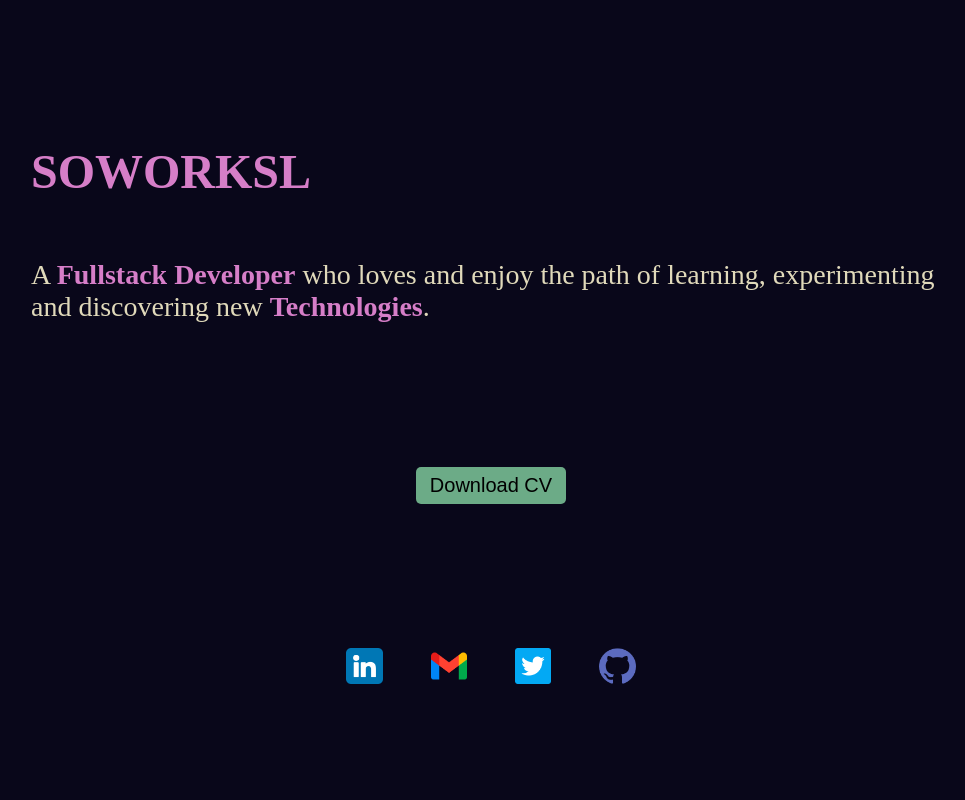
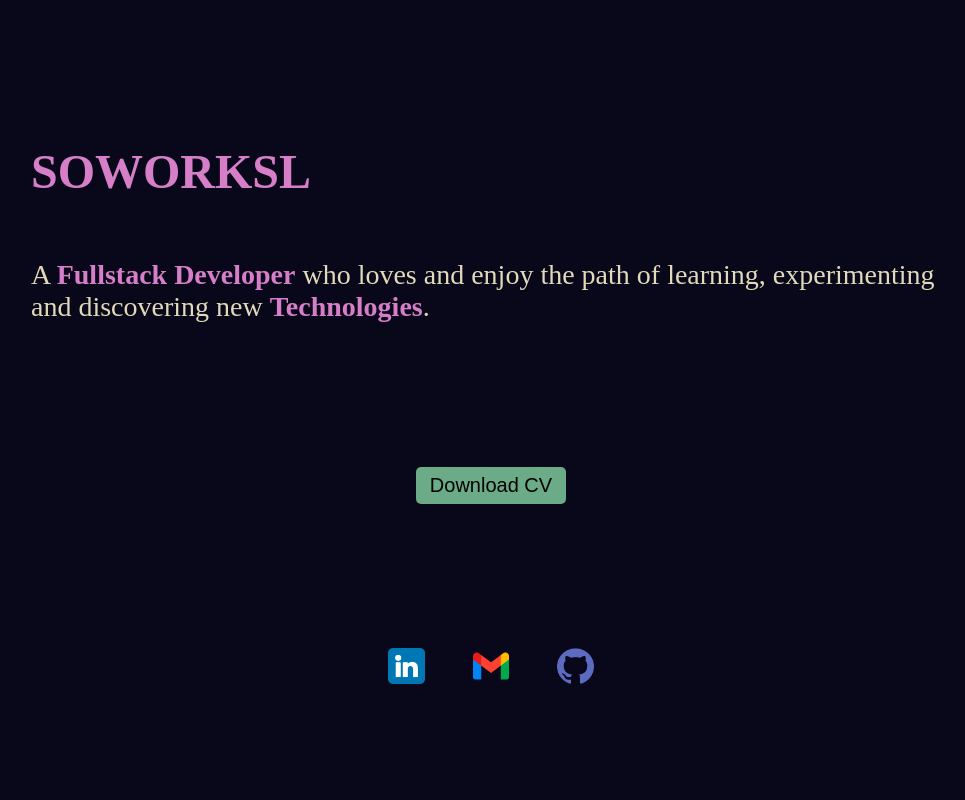
Before and after one commit to soworksl2/soworksl_page, a SvelteKit app: page / in a window 1280 px wide. Shown: the top 800 px of the page, without its empty margins (149-1114 px from the left). Built offline with nearby package versions, Linux system fonts and the light colour scheme.

Commit message:
delete twitter from my socials

```diff
--- a/src/routes/+page.svelte
+++ b/src/routes/+page.svelte
@@ -75,7 +75,6 @@
         <ul id="socials" class="home__socials">
             <li><SocialLogo logoName="linkedin" link="https://www.linkedin.com/in/jimy-aguasviva-781b32200/"/></li>
             <li><SocialLogo logoName="gmail" link="mailto:jimy.waner11@gmail.com"/></li>
-            <li><SocialLogo logoName="twitter" link="https://twitter.com/AguasvivaJimy"/></li>
             <li><SocialLogo logoName="github" link="https://github.com/soworksl2"/></li>
         </ul>
     </Segment>
```
